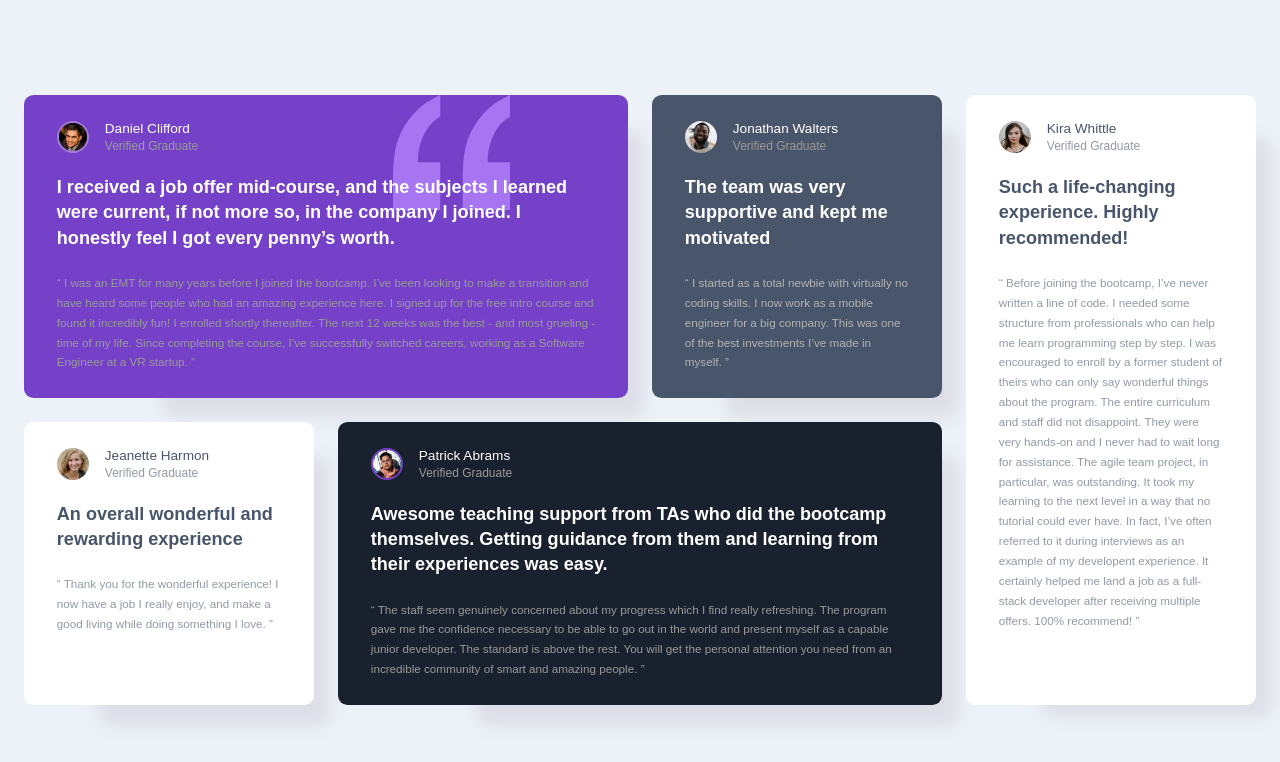
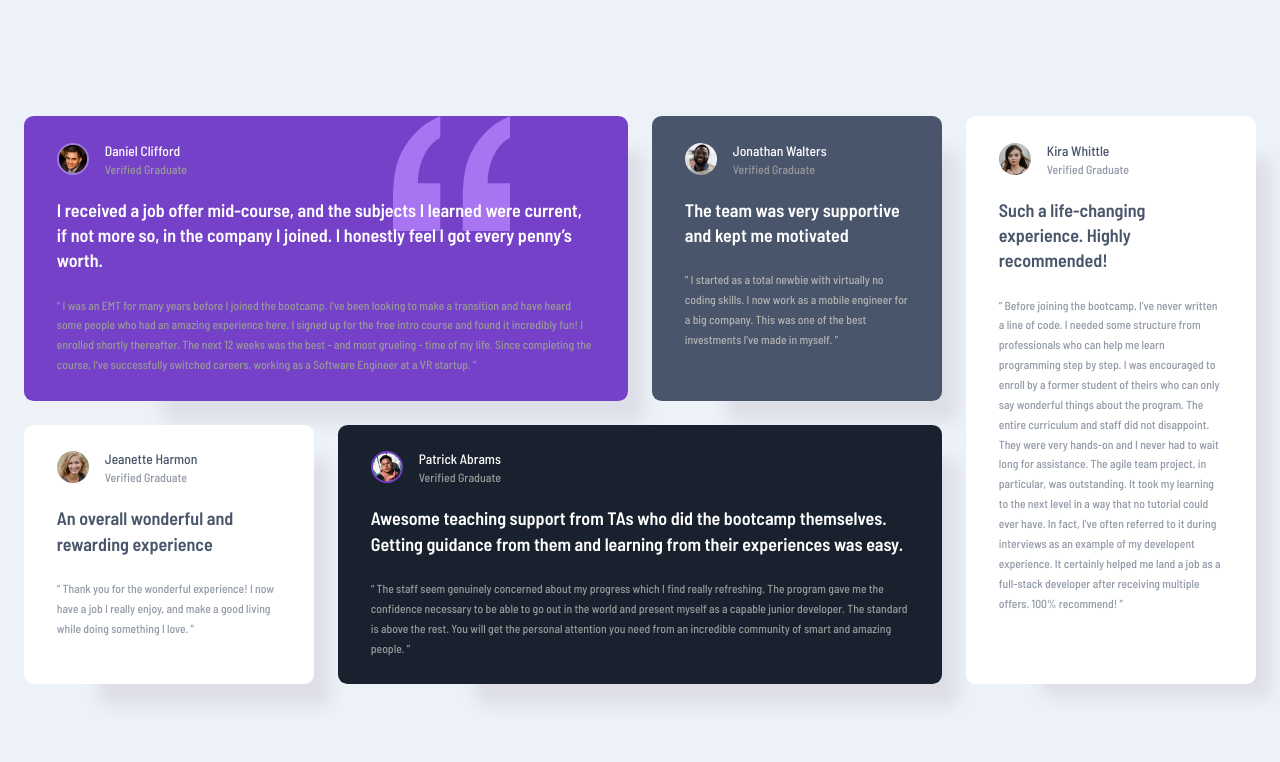
Before and after one commit to AlbertQR/testimonials-grid-section-main, a plain HTML site: page index.html in a window 1280 px wide. Drawn offline with Linux system fonts and the light colour scheme; files that its build step writes are made by us from their sources; files whose address does not match are found by name.

Commit message:
Update index.html

```diff
--- a/index.html
+++ b/index.html
@@ -8,6 +8,9 @@
   <link rel="icon" type="image/png" sizes="32x32"
         href="./images/favicon-32x32.png"/>
   <link rel="stylesheet" href="./css/style.css"/>
+  <link rel="preconnect" href="https://fonts.googleapis.com">
+  <link rel="preconnect" href="https://fonts.gstatic.com" crossorigin>
+  <link href="https://fonts.googleapis.com/css2?family=Barlow+Semi+Condensed:wght@500;600&display=swap" rel="stylesheet">
   <title>Frontend Mentor | [Challenge Name Here]</title>
 </head>
 
```
